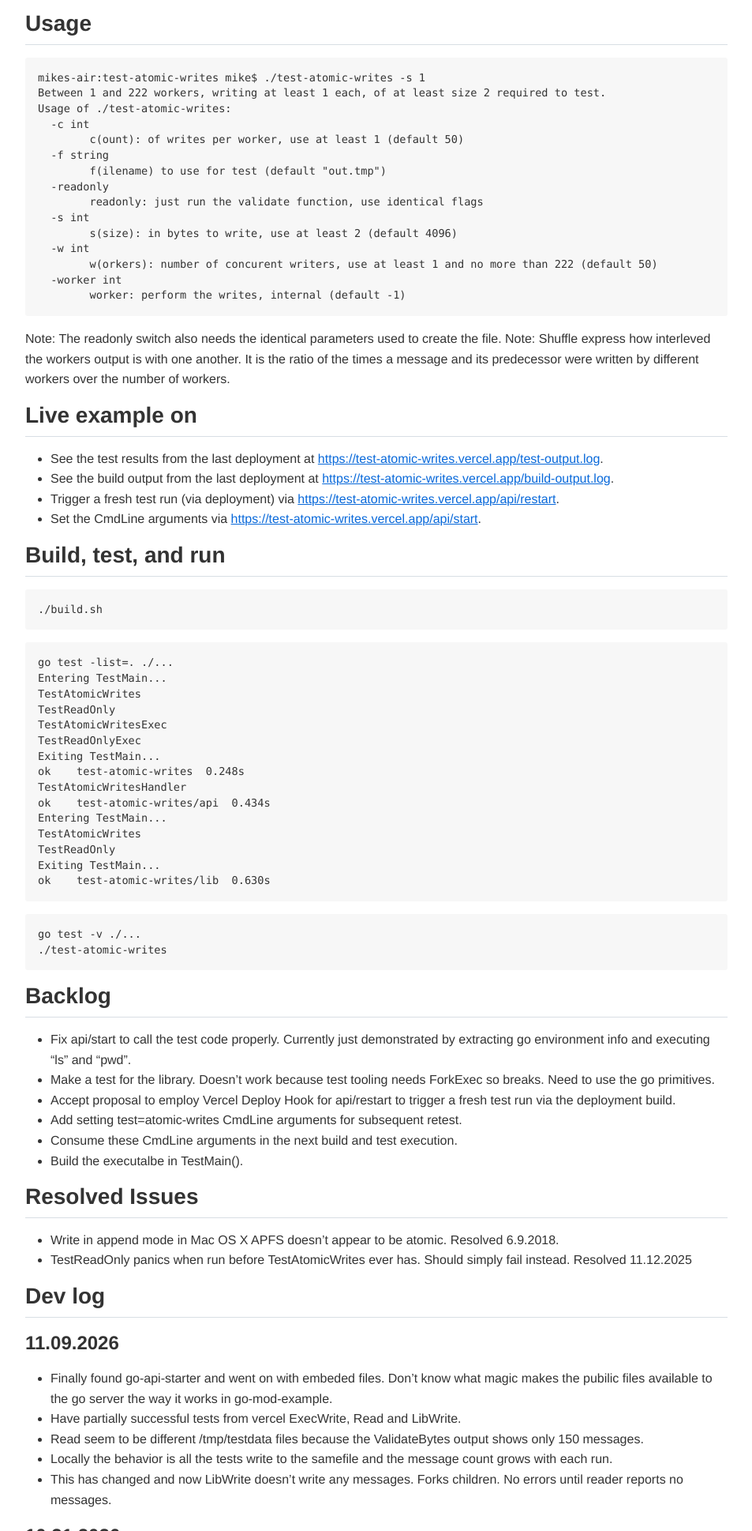
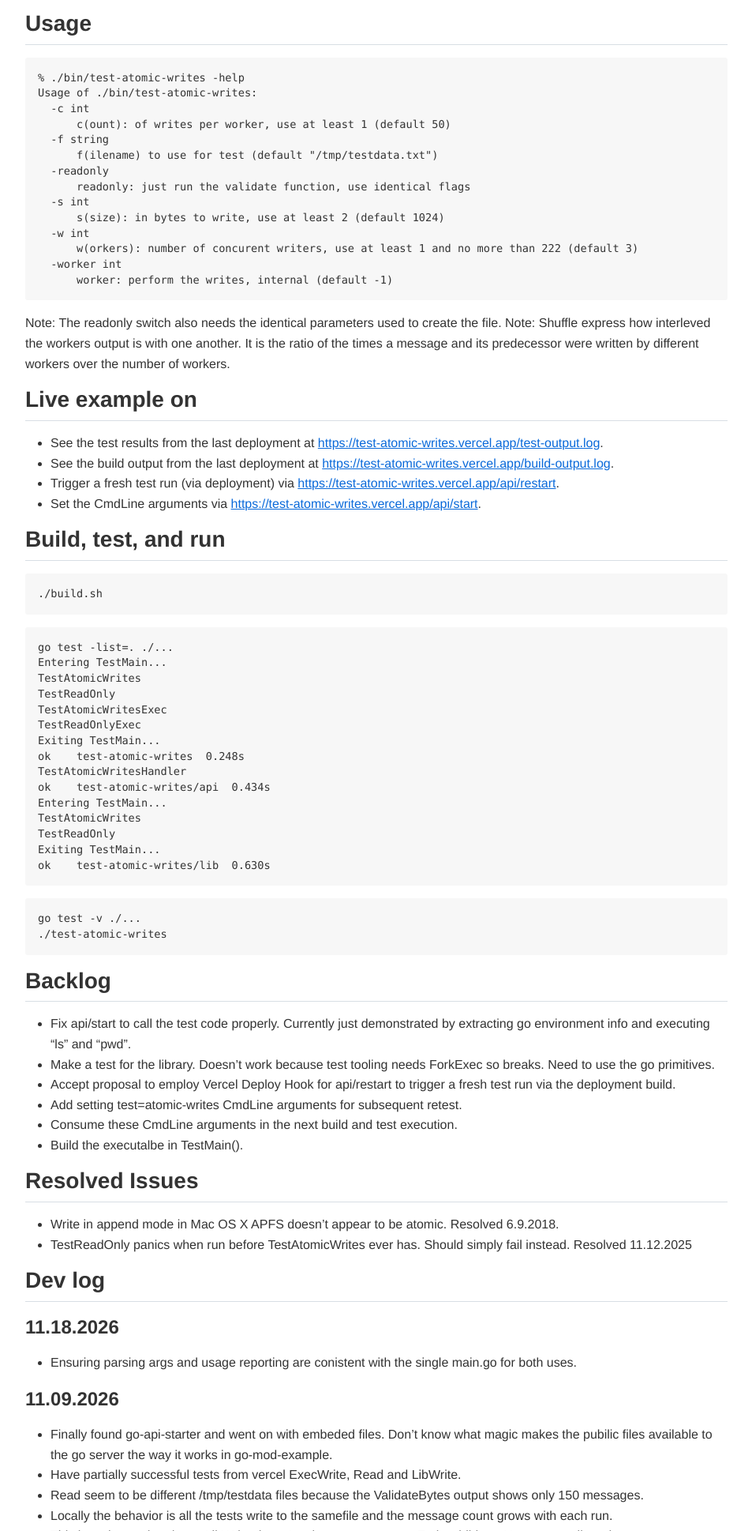
Before and after one commit to yodertv/test-atomic-writes, a plain HTML site: page README.html in a window 1280 px wide. Shown: the part 437-2375 px from the top of the page at 79% size, without its empty margins (163-1116 px from the left). Drawn offline with Linux system fonts and the light colour scheme.

Commit message:
Ensuring parsing args and usage reporting are conistent with the single main.go for both uses.

```diff
--- a/README.html
+++ b/README.html
@@ -1258,21 +1258,20 @@ body .markdown-body
 <li><a href="http://stackoverflow.com/questions/1154446/is-file-append-atomic-in-unix">Stackoverflow file-append atomic question</a></li>
 </ul>
 <h2 id="usage">Usage<a class="headerlink" href="#usage" title="Permanent link"></a></h2>
-<p><div class="highlight"><pre><span></span><code>mikes-air:test-atomic-writes mike$ ./test-atomic-writes -s 1
-Between 1 and 222 workers, writing at least 1 each, of at least size 2 required to test.
-Usage of ./test-atomic-writes:
+<p><div class="highlight"><pre><span></span><code>% ./bin/test-atomic-writes -help
+Usage of ./bin/test-atomic-writes:
   -c int
-        c(ount): of writes per worker, use at least 1 (default 50)
+      c(ount): of writes per worker, use at least 1 (default 50)
   -f string
-        f(ilename) to use for test (default "out.tmp")
+      f(ilename) to use for test (default "/tmp/testdata.txt")
   -readonly
-        readonly: just run the validate function, use identical flags
+      readonly: just run the validate function, use identical flags
   -s int
-        s(size): in bytes to write, use at least 2 (default 4096)
+      s(size): in bytes to write, use at least 2 (default 1024)
   -w int
-        w(orkers): number of concurent writers, use at least 1 and no more than 222 (default 50)
+      w(orkers): number of concurent writers, use at least 1 and no more than 222 (default 3)
   -worker int
-        worker: perform the writes, internal (default -1)
+      worker: perform the writes, internal (default -1)
 </code></pre></div>
 Note: The readonly switch also needs the identical parameters used to create the file.
 Note: Shuffle express how interleved the workers output is with one another. It is the ratio of the times a message and its predecessor were written by different workers over the number of workers.</p>
@@ -1320,6 +1319,10 @@ ok    test-atomic-writes/lib  0.630s
 <li>TestReadOnly panics when run before TestAtomicWrites ever has. Should simply fail instead. Resolved 11.12.2025</li>
 </ul>
 <h2 id="dev-log">Dev log<a class="headerlink" href="#dev-log" title="Permanent link"></a></h2>
+<h3 id="11182026">11.18.2026<a class="headerlink" href="#11182026" title="Permanent link"></a></h3>
+<ul>
+<li>Ensuring parsing args and usage reporting are conistent with the single main.go for both uses.</li>
+</ul>
 <h3 id="11092026">11.09.2026<a class="headerlink" href="#11092026" title="Permanent link"></a></h3>
 <ul>
 <li>Finally found go-api-starter and went on with embeded files. Don&rsquo;t know what magic makes the pubilic files available to the go server the way it works in go-mod-example.</li>
```
Also changed, not shown: README.md, 2 other files.
